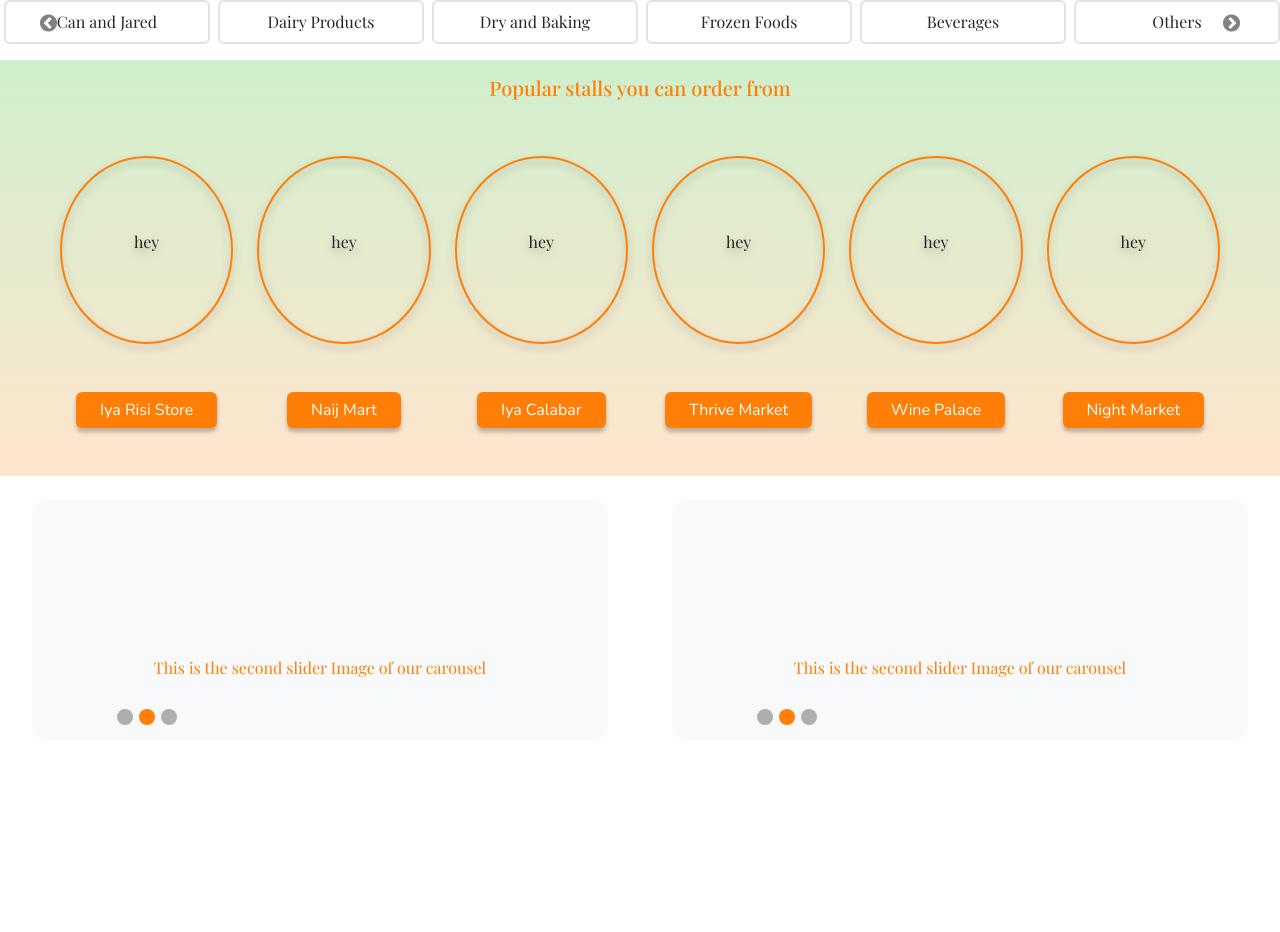
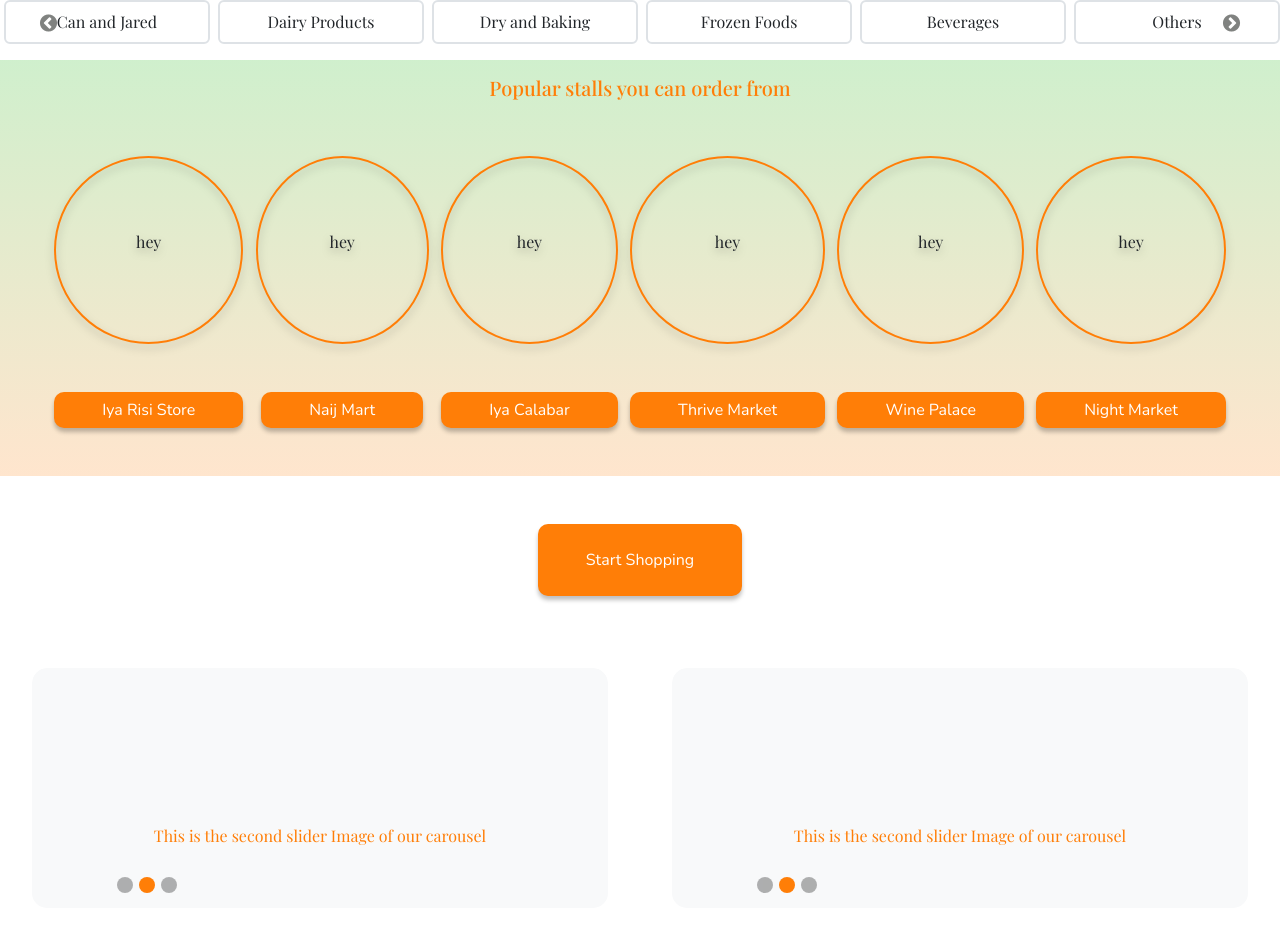
Before and after one commit to codeHokage1/group3-eCommerce, a React (Create React App) app in the folder e-commerce/: page / in a window 1280 px wide. Shown: the top 932 px of the page. Before the commit the page ends 800 px from the top, so only its background shows below. Built offline with nearby package versions, Linux system fonts and the light colour scheme; a web font is replaced by a local one.

Commit message:
fixed start shopping button component

```diff
--- a/e-commerce/src/App.js
+++ b/e-commerce/src/App.js
@@ -2,12 +2,14 @@
 import AutoSlide from './components/AutoSlide/AutoSlide';
 import Categories from './components/Categories/Categories';
 import PopularStalls from './components/PopularStalls/PopularStalls';
+import StartShopping from './components/StartShopping';
 
 function App() {
   return (
     <div className="App">
       <Categories />
      <PopularStalls />
+     <StartShopping />
      <div className="d-flex">
         <AutoSlide />
         <AutoSlide />
--- a/e-commerce/src/components/Button.jsx
+++ b/e-commerce/src/components/Button.jsx
@@ -1,8 +1,8 @@
 import React from 'react'
 
-const Button = ({title}) => {
+const Button = ({title, padding}) => {
   return (
-    <button className="btn px-4" style={style}> {title} </button>
+    <button className={`btn ${padding}`} style={style}> {title} </button>
   )
 }
 
@@ -10,6 +10,7 @@
 const style = {
     backgroundColor: "var(--primary_color)",
     border: "none",
+    borderRadius:  "10px",
     color: "white",
     boxShadow: "0px 4px 4px rgba(0, 0, 0, 0.25)",
     fontFamily: "Nunito"
--- a/e-commerce/src/components/PopularStalls/PopularStalls.jsx
+++ b/e-commerce/src/components/PopularStalls/PopularStalls.jsx
@@ -9,27 +9,27 @@
       <div className='d-flex justify-content-around flex-wrap'>
            <div>
            <div className="px-4 py-4 my-5 popularstalls_border"> <p className='px-5 py-5'> hey </p> </div>
-             <Button title="Iya Risi Store" />
+             <Button title="Iya Risi Store" padding = "px-5" />
            </div>
            <div>
            <div className="px-4 py-4 my-5 popularstalls_border"> <p className='px-5 py-5'> hey </p> </div>
-           <Button title="Naij Mart" />
+           <Button title="Naij Mart" padding = "px-5"  />
            </div>
            <div>
            <div className="px-4 py-4 my-5 popularstalls_border"> <p className='px-5 py-5'> hey </p> </div>
-           <Button title="Iya Calabar" />
+           <Button title="Iya Calabar" padding = "px-5" />
            </div>
            <div>
            <div className="px-4 py-4 my-5 popularstalls_border"> <p className='px-5 py-5'> hey </p> </div>
-           <Button title="Thrive Market" />
+           <Button title="Thrive Market" padding = "px-5"  />
            </div>
            <div>
            <div className="px-4 py-4 my-5 popularstalls_border"> <p className='px-5 py-5'> hey </p> </div>
-           <Button title="Wine Palace" />
+           <Button title="Wine Palace" padding = "px-5" />
            </div>
            <div>
            <div className="px-4 py-4 my-5 popularstalls_border"> <p className='px-5 py-5'> hey </p> </div>
-           <Button title="Night Market" />
+           <Button title="Night Market" padding = "px-5" />
            </div>
       </div>
     </div>
--- /dev/null
+++ b/e-commerce/src/components/StartShopping.jsx
@@ -0,0 +1,12 @@
+import React from 'react'
+import Button from './Button'
+
+const StartShopping = () => {
+  return (
+    <div className="my-5">
+        <Button title="Start Shopping" padding="px-5 py-4" />
+        </div>
+  )
+}
+
+export default StartShopping
```
